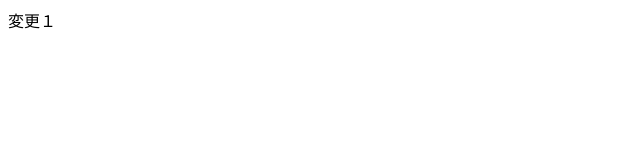
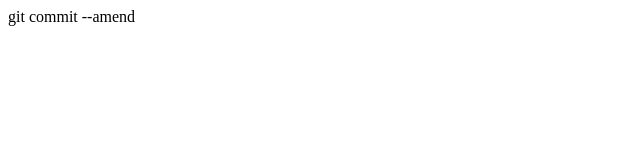
Before and after one commit to developeryoshida/git_sample_bak, a plain HTML site: page index.html in a window 1280 px wide. Shown: the whole page, without its empty margins (0-640 px from the left). Drawn offline with Linux system fonts and the light colour scheme.

Commit message:
git commit --amendを追記

```diff
--- a/index.html
+++ b/index.html
@@ -4,6 +4,6 @@
 <meta charset="UTF-8">
 </head>
 <body>
-変更１
+git commit --amend
 </body>
 </html>
```
